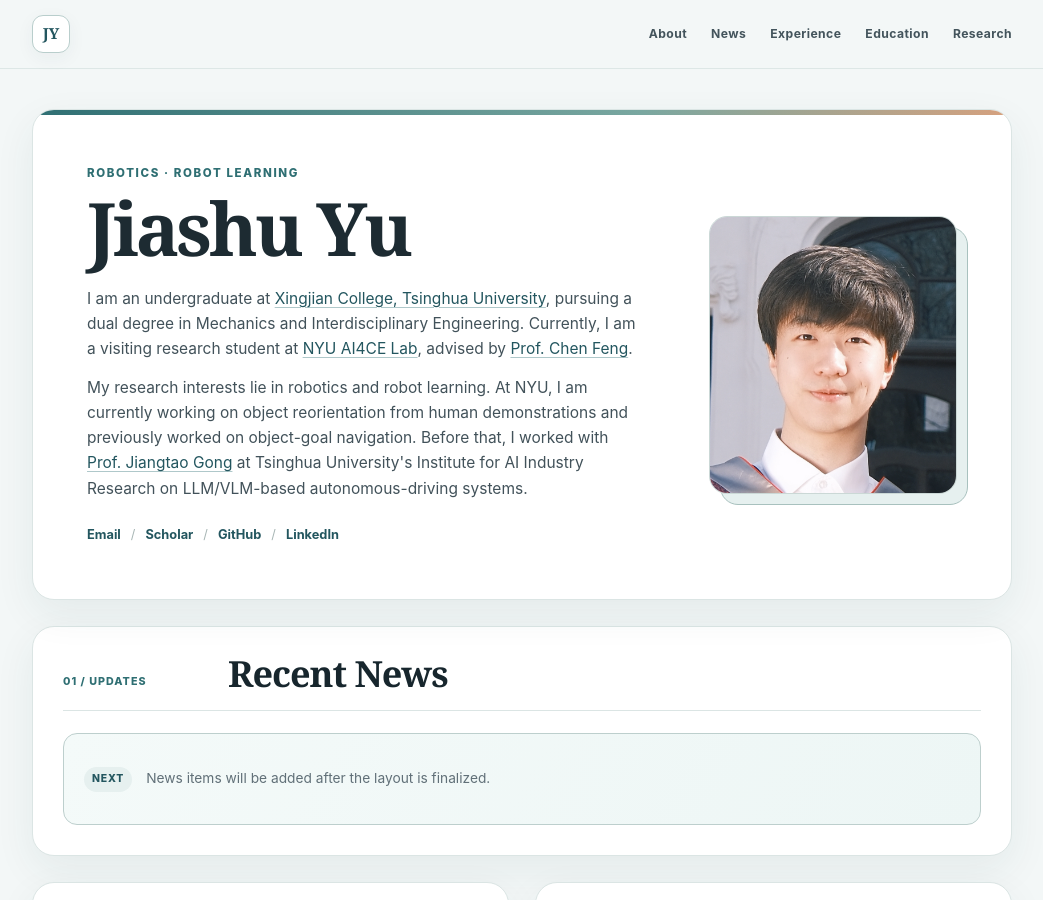
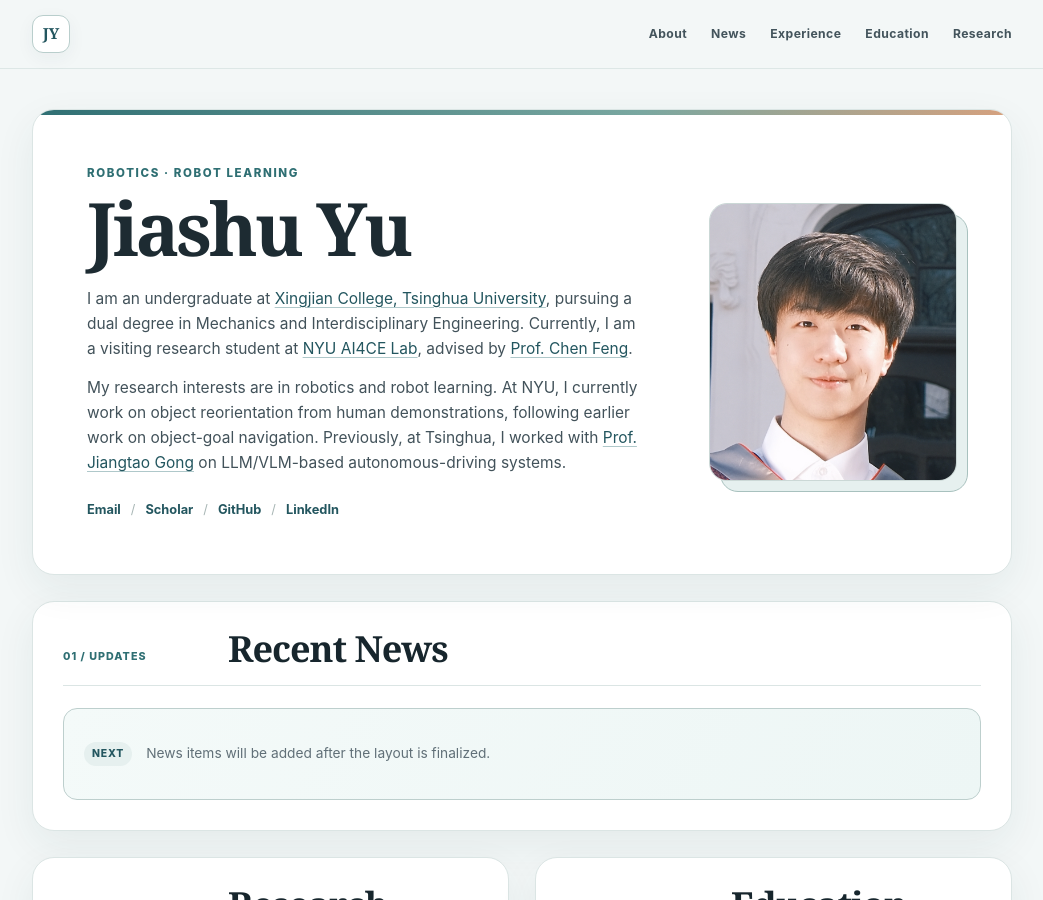
Before and after one commit to Jiashu-Yu/Jiashu-Yu.github.io, a Jekyll site: the page built from _pages/about.md, in a window 1280 px wide and 900 px high. Shown: the whole window, without its empty margins (118-1161 px from the left). Built offline with Jekyll 4.4.1, drawn with Linux system fonts in a browser that asks for light colours.

Commit message:
Tighten research summary

```diff
--- a/_pages/about.md
+++ b/_pages/about.md
@@ -17,7 +17,7 @@ redirect_from:
 
       <div class="profile-intro">
         <p>I am an undergraduate at <a href="https://www.xjc.tsinghua.edu.cn/" target="_blank" rel="noreferrer">Xingjian College, Tsinghua University</a>, pursuing a dual degree in Mechanics and Interdisciplinary Engineering. Currently, I am a visiting research student at <a href="https://ai4ce.github.io/" target="_blank" rel="noreferrer">NYU AI4CE Lab</a>, advised by <a href="https://engineering.nyu.edu/faculty/chen-feng" target="_blank" rel="noreferrer">Prof. Chen Feng</a>.</p>
-        <p>My research interests lie in robotics and robot learning. At NYU, I am currently working on object reorientation from human demonstrations and previously worked on object-goal navigation. Before that, I worked with <a href="https://designschool.sjtu.edu.cn/teacher/31104c124abec4f853ad19c8530ab586/viceprofessor/detail/69a8d4cfe67ee39d2475bd96" target="_blank" rel="noreferrer">Prof. Jiangtao Gong</a> at Tsinghua University's Institute for AI Industry Research on LLM/VLM-based autonomous-driving systems.</p>
+        <p>My research interests are in robotics and robot learning. At NYU, I currently work on object reorientation from human demonstrations, following earlier work on object-goal navigation. Previously, at Tsinghua, I worked with <a href="https://designschool.sjtu.edu.cn/teacher/31104c124abec4f853ad19c8530ab586/viceprofessor/detail/69a8d4cfe67ee39d2475bd96" target="_blank" rel="noreferrer">Prof. Jiangtao Gong</a> on LLM/VLM-based autonomous-driving systems.</p>
       </div>
 
       <div class="profile-links" aria-label="Profile links">
```
